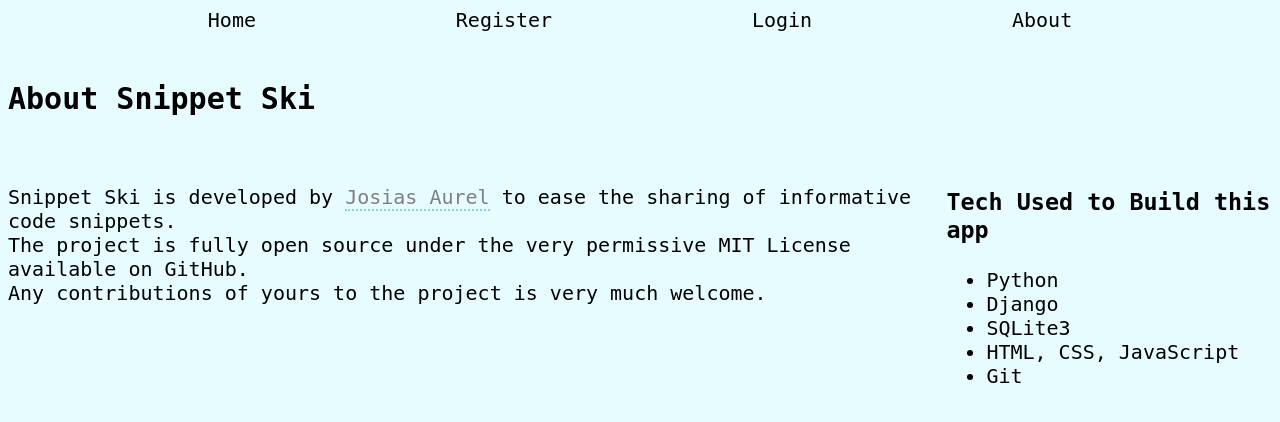
After one commit to JosiasAurel/Ski, a Django app: page /about/ in a window 1280 px wide. The commit adds this page. Shown: the top 422 px of the page. Run offline with Django 3.2, Linux system fonts and the light colour scheme.

Commit message:
add the about page and mode server to add static page url pattern

```diff
--- /dev/null
+++ b/ski/static/about/style.css
@@ -0,0 +1,41 @@
+* {
+  box-sizing: border-box;
+}
+
+body {
+  font-size: 15pt;
+  font-family: monospace;
+  background-color: #e6fcff;
+}
+
+header {
+  display: flex;
+  justify-content: flex-start;
+}
+
+.menu-content {
+  list-style-type: none;
+  display: flex;
+  justify-content: space-evenly;
+  flex-direction: row;
+}
+
+a {
+  text-decoration: none;
+  color: black;
+}
+
+a:hover {
+  color: #2bf8c4;
+}
+
+.message {
+  display: flex;
+  justify-content: space-evenly;
+}
+
+.me {
+  text-decoration: none;
+  color: grey;
+  border-bottom: 2px dotted skyblue;
+}
--- /dev/null
+++ b/ski/templates/about.html
@@ -0,0 +1,47 @@
+{% load static %}
+<!DOCTYPE html>
+<html lang="en">
+<head>
+    <meta charset="UTF-8">
+    <meta name="viewport" content="width=device-width, initial-scale=1.0">
+    <link rel="stylesheet" href="{% static 'about/style.css'%}">
+    <title>Snippet SKi- About</title>
+</head>
+<body>
+
+    <header class="menu-content">
+        <a href="/">Home</a>
+         <a href="#">Register</a>
+       <a href="#">Login</a>
+        <a href="/about">About</a>
+  </header>
+
+  <br>
+  <h2>About Snippet Ski</h2>
+
+<br>
+
+  <div class="message">
+      <p>
+          Snippet Ski is developed by <a class="me" href="https://josiasaurel.tech">Josias Aurel</a> to ease the sharing of
+          informative code snippets.
+          <br>
+          The project is fully open source under the very permissive MIT License available on GitHub.
+          <br>
+          Any contributions of yours to the project is very much welcome.
+          <br>
+          <br>
+          <div>
+              <h3>Tech Used to Build this app</h3>
+              <ul>
+                <li>Python</li>
+                <li>Django</li>
+                <li>SQLite3</li>
+                <li>HTML, CSS, JavaScript</li>
+                <li>Git</li>
+              </ul>
+          </div>
+      </p>
+  </div>
+</body>
+</html>
--- a/ski/templates/index.html
+++ b/ski/templates/index.html
@@ -17,10 +17,10 @@
 
 <body>
   <header class="menu-content">
-        <a href="#">Home</a>
+        <a href="/">Home</a>
          <a href="#">Register</a>
        <a href="#">Login</a>
-        <a href="#">About</a>
+        <a href="/about">About</a>
   </header>
   <div class="intro">
     <h2>Ski 🎿</h2>
--- a/ski/urls.py
+++ b/ski/urls.py
@@ -3,5 +3,6 @@ from . import views
 
 urlpatterns = [
     path("", views.home, name="home"),
-    path("skis/", views.skis, name="skis")
+    path("skis/", views.skis, name="skis"),
+    path("about/", views.about, name="about")
 ]
--- a/ski/views.py
+++ b/ski/views.py
@@ -3,8 +3,10 @@ from django.http import HttpResponse
 from .models import Snippet
 # Create your views here.
 
+
 def home(request):
     return render(request, "index.html", {})
+
 
 def skis(request):
     ski_objs = Snippet.objects.all()
@@ -12,3 +14,7 @@ def skis(request):
         'skis': ski_objs
     }
     return render(request, "skis.html", _ski_ctx)
+
+
+def about(request):
+    return render(request, "about.html", {})
```
Also changed, not shown: ski/static/skis/style.css (+28 -6 lines), ski/templates/skis.html (+6 -1 lines).
